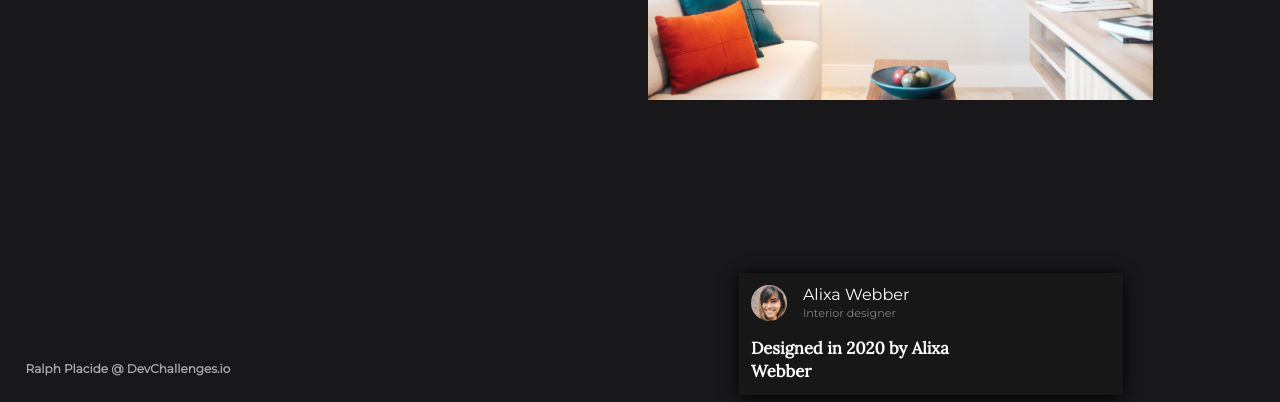
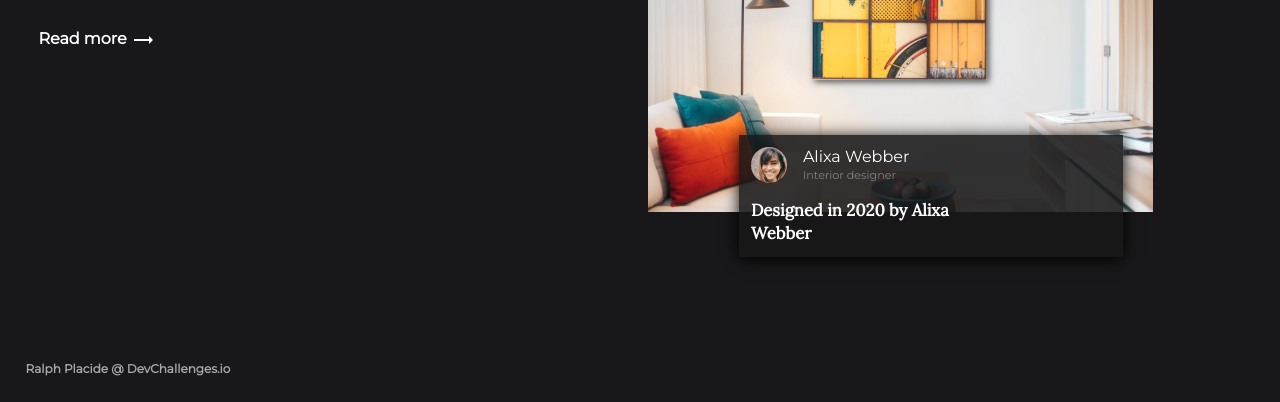
Before and after one commit to ralphZero/Interior-Consultant---DevChallengesIO, a plain HTML site: page index.html in a window 1280 px wide. Shown: the part 398-800 px from the top of the page. Drawn offline with nearby package versions, Linux system fonts and the light colour scheme.

Commit message:
fixed centering issue

```diff
--- a/index.html
+++ b/index.html
@@ -42,22 +42,24 @@
       <li><a href="#">Contact</a></li>
     </ul>
   </div>
+  <div>
     <div class="main">
       <div class="side">
         <div>
           <h1>Modern interior</h1>
-        <h3>A full-Service residential & commercial interior design and staging company offering professional organizing & eco-services.</h3>
+          <h3>A full-Service residential & commercial interior design and staging company offering professional
+            organizing & eco-services.</h3>
           <p class="readmore">Read more <span class="material-icons">trending_flat</span></p>
         </div>
       </div>
       <div class="side">
         <div class="side-img-container">
-        <img class="side-img" src="empty_room.png" alt="image"/>
-        <img class="side-img" id=side-img-frame src="frame.png" alt="image"/>
+          <img class="side-img" src="empty_room.png" alt="image" />
+          <img class="side-img" id=side-img-frame src="frame.png" alt="image" />
         </div>
         <div class="card">
           <div class="side-person">
-          <img class="side-img-avatar" src="photo2.png" alt="image"/>
+            <img class="side-img-avatar" src="photo2.png" alt="image" />
             <div>
               <p class="side-name">Alixa Webber</p>
               <p class="side-role">Interior designer</p>
@@ -67,6 +69,8 @@
         </div>
       </div>
     </div>
+  </div>
+
   <footer>Ralph Placide @ DevChallenges.io</footer>
 
   <script src="effects.js"></script>
```
Lines whose indentation alone changed are shown as unchanged.
